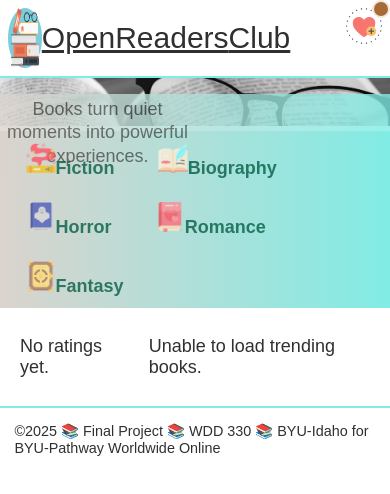
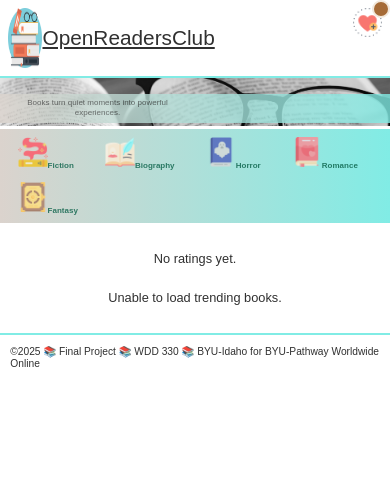
Before and after one commit to paulajessica-dev/wdd330-finalproject, a website built with Vite: page src/index.html in a window 390 px wide. Built offline with nearby package versions, Linux system fonts and the light colour scheme; no server answers.

Commit message:
responsive css

```diff
--- a/src/css/style.css
+++ b/src/css/style.css
@@ -25,9 +25,12 @@
   margin: 0;
   padding: 0;
   box-sizing: border-box;
+  max-width: 1080px;
+
 }
 
 body {
+  max-width: 1080px;
   font-family: var(--font-body);
   font-size: var(--font-base);
   color: var(--dark-grey);
@@ -338,7 +341,7 @@
 .wish-count {
   position: absolute;
   top: -8px;
-right: -8px;
+  right: -8px;
 
   background-color: #A66B37;
   color: white;
@@ -438,14 +441,20 @@
   color: #065f46;
 }
 
-@media screen and (min-width: 500px) {
+@media screen and (max-width: 480px) {
+
   body {
-    max-width: 1080px;
+    max-width: 480px;
     margin: auto;
+    font-size: .8rem;
+  }
+
+  .logo {
+    font-size: 1.3rem;
   }
 
   .mission {
-    font-size: 1.2em;
+    font-size: 0.5rem;
   }
 
   .genre-list {
@@ -454,12 +463,19 @@
   }
 
   .genre-list a {
-    font-size: 0.9rem;
+    font-size: 0.5rem;
   }
 
   .home-features {
-    grid-template-columns: 1fr;
+    flex-direction: column;
+    align-items: center;
   }
+
+  .top-rated-card,
+  .trending-card {
+    width: 33rem;
+    max-width: 420px;
+    }
 
   .wish-card {
     font-size: inherit;
```
